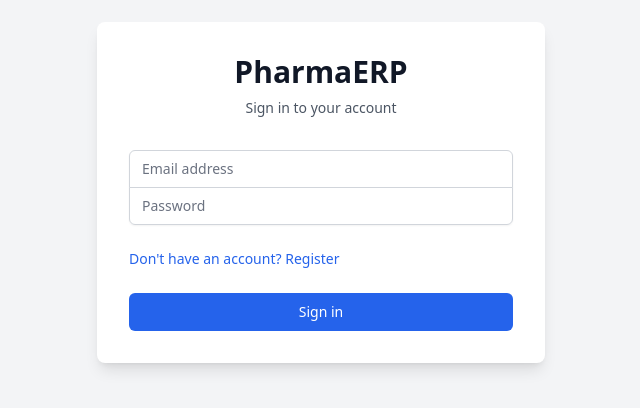
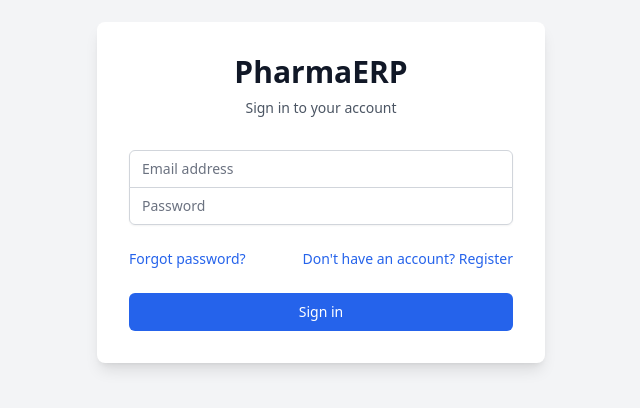
Before and after one commit to LeaderMalang/oktts, a React (Vite) app in the folder Frontend-PWD/: page /login in a window 1280 px wide. Shown: the part 208-616 px from the top of the page, without its empty margins (319-959 px from the left). Built offline with nearby package versions, Linux system fonts and the light colour scheme; no server answers.

Commit message:
feat: add password reset button

```diff
--- a/Frontend-PWD/components/Login.tsx
+++ b/Frontend-PWD/components/Login.tsx
@@ -68,6 +68,15 @@ const Login: React.FC<LoginProps> = ({ onLogin, setCurrentPage }) => {
             <div className="text-sm">
               <button
                 type="button"
+                onClick={() => setCurrentPage('reset-password-request')}
+                className="font-medium text-blue-600 hover:text-blue-500"
+              >
+                Forgot password?
+              </button>
+            </div>
+            <div className="text-sm">
+              <button
+                type="button"
                 onClick={() => setCurrentPage('register')}
                 className="font-medium text-blue-600 hover:text-blue-500"
               >
--- a/Frontend-PWD/types.ts
+++ b/Frontend-PWD/types.ts
@@ -40,6 +40,7 @@ export type Page =
   // New Pages
   | 'login'
   | 'register'
+  | 'reset-password-request'
   | 'order-management'
   | 'order-detail'
   | 'my-orders'
```
